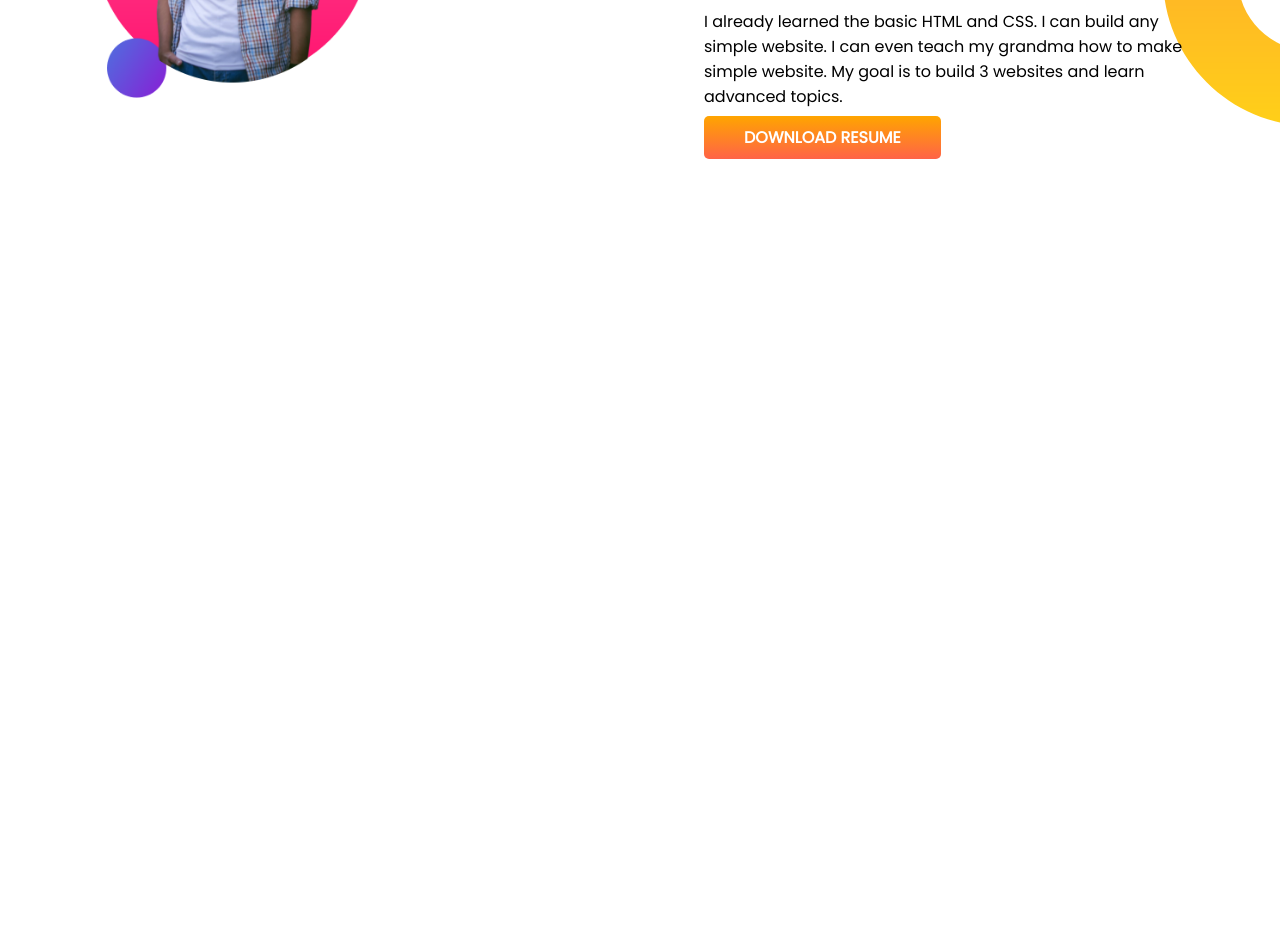
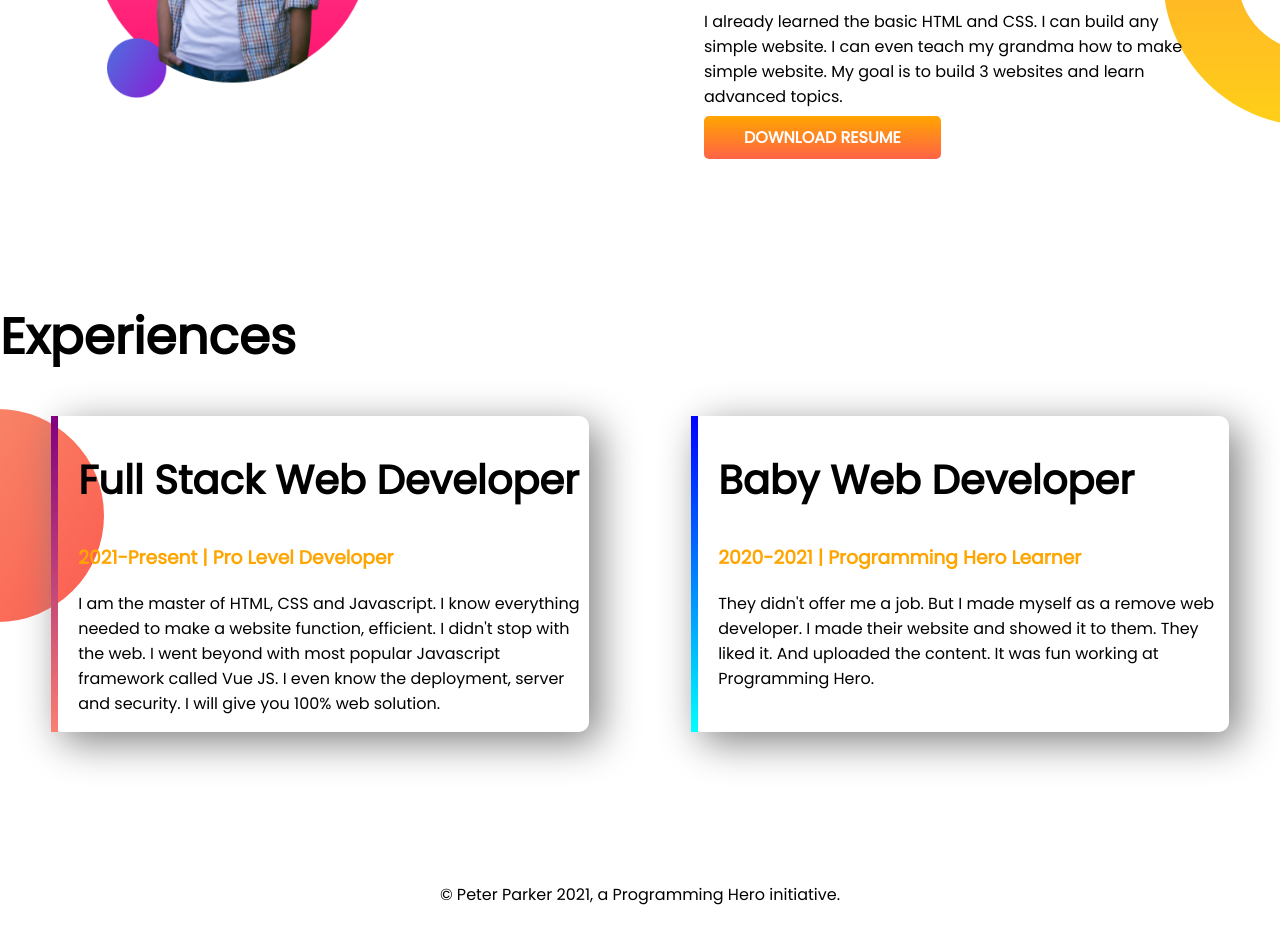
Before and after one commit to aungstrome/Portfolio-Practice, a plain HTML site: page indes.html in a window 1280 px wide. Shown: the part 810-1754 px from the top of the page. Before the commit the page ends 1110 px from the top, so only its background shows below. Drawn offline with Linux system fonts and the light colour scheme.

Commit message:
Experience area added

```diff
--- a/indes.html
+++ b/indes.html
@@ -13,7 +13,7 @@
 </head>
 
 <body>
-     <section class="top-banner">
+     <section class="top-banner flexible-container">
           <div class="half-width">
                <h1>Welcome to</h1>
                <h1><span class="color-orange">Peter Parkar</span> World</h1>
@@ -33,7 +33,7 @@
 
      </section>
 
-     <section class="dream-big">
+     <section class="dream-big flexible-container">
           <div class="half-width">
                <img src="images/me2.png" alt="" srcset="">
           </div>
@@ -47,6 +47,34 @@
           </div>
 
      </section>
+
+     <section class="experience-area">
+          <h1>Experiences</h1>
+          <div class="flexible-container">
+               <div id="fullstack-experience" class="experience-item">
+                    <h2>Full Stack Web Developer</h2>
+                    <h3 class="color-orange">2021-Present | Pro Level Developer</h3>
+                    <p>I am the master of HTML, CSS and Javascript. I know everything needed to make a website function,
+                         efficient. I didn't stop with the web. I went beyond with most popular Javascript framework
+                         called Vue JS. I even know the deployment, server and security. I will give you 100% web
+                         solution.</p>
+
+               </div>
+               <div id="web-dev-experience" class="experience-item">
+                    <h2>Baby Web Developer</h2>
+                    <h3 class="color-orange">2020-2021 | Programming Hero Learner</h3>
+                    <p>They didn't offer me a job. But I made myself as a remove web developer. I made their website and
+                         showed it to them. They liked it. And uploaded the content. It was fun working at Programming
+                         Hero.</p>
+
+               </div>
+
+          </div>
+
+     </section>
+     <footer>
+          <p>© Peter Parker 2021, a Programming Hero initiative.</p>
+     </footer>
 </body>
 
 </html>
--- a/style.css
+++ b/style.css
@@ -6,11 +6,15 @@ body{
 h1{
      font-size: 50px;
 }
+
+h2{
+     font-size: 40px;
+}
 .color-orange{
      color: orange;
 }
 
-section{
+.flexible-container{
      display: flex;
      margin-bottom: 150px;
 }
@@ -41,3 +45,35 @@ section{
      background-repeat: no-repeat;
      background-position: right;
 }
+
+.experience-area{
+background-image: url(images/exp-bg.png);
+background-repeat: no-repeat;
+background-position: left;
+}
+
+.experience-item{
+width: 50%;
+margin-left: 4%;
+margin-right: 4%;
+border-radius: 10px;
+box-shadow: 10px 10px 40px gray;
+padding-left: 20px;
+}
+
+#fullstack-experience{
+     border-left: 7px solid;
+     border-image: linear-gradient(purple,salmon);
+     border-image-slice: 1;
+
+}
+
+#web-dev-experience{
+     border-left: 7px solid;
+     border-image: linear-gradient(blue,cyan);
+     border-image-slice: 1;
+}
+footer p{
+     text-align: center;
+     margin-bottom: 50px;
+}
```
